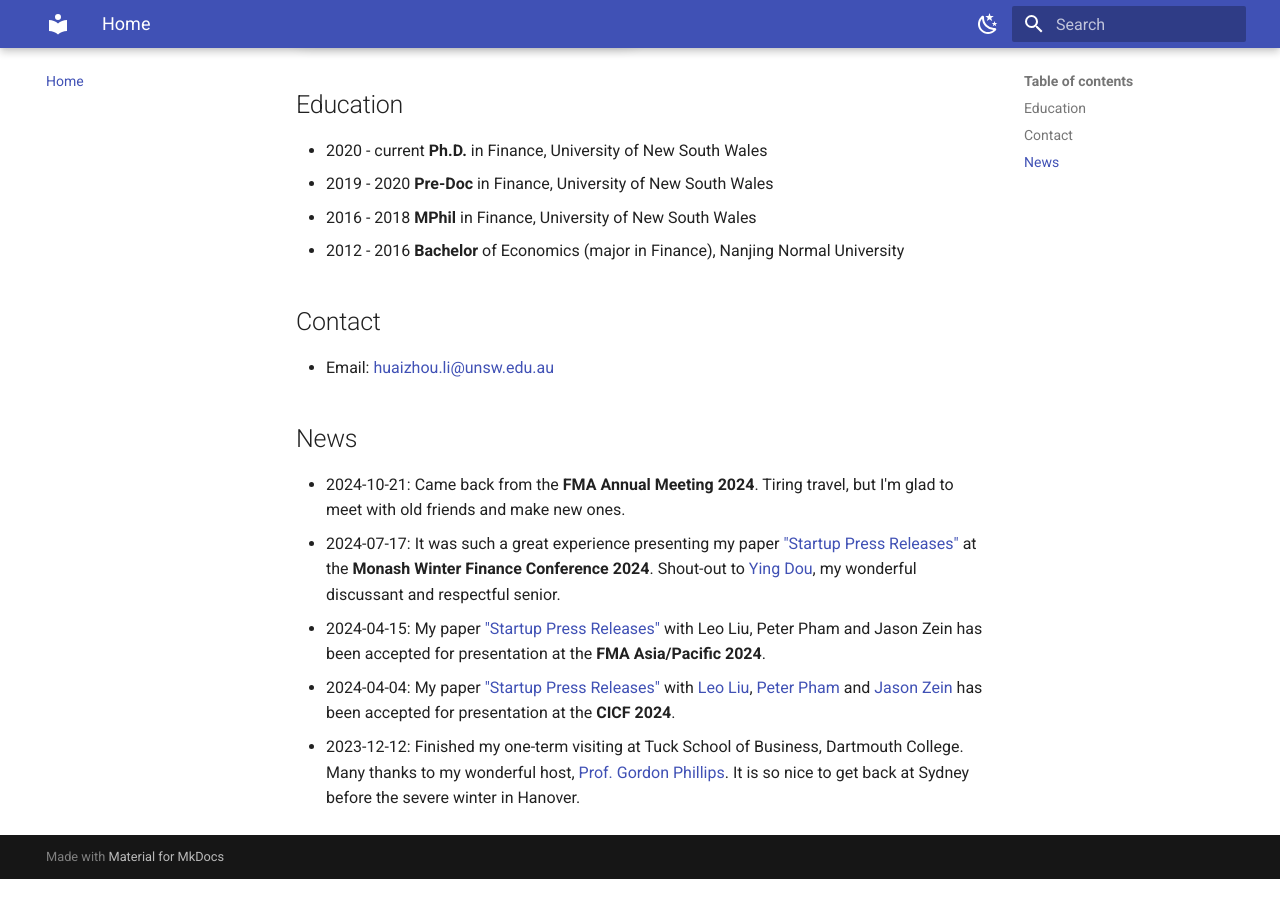
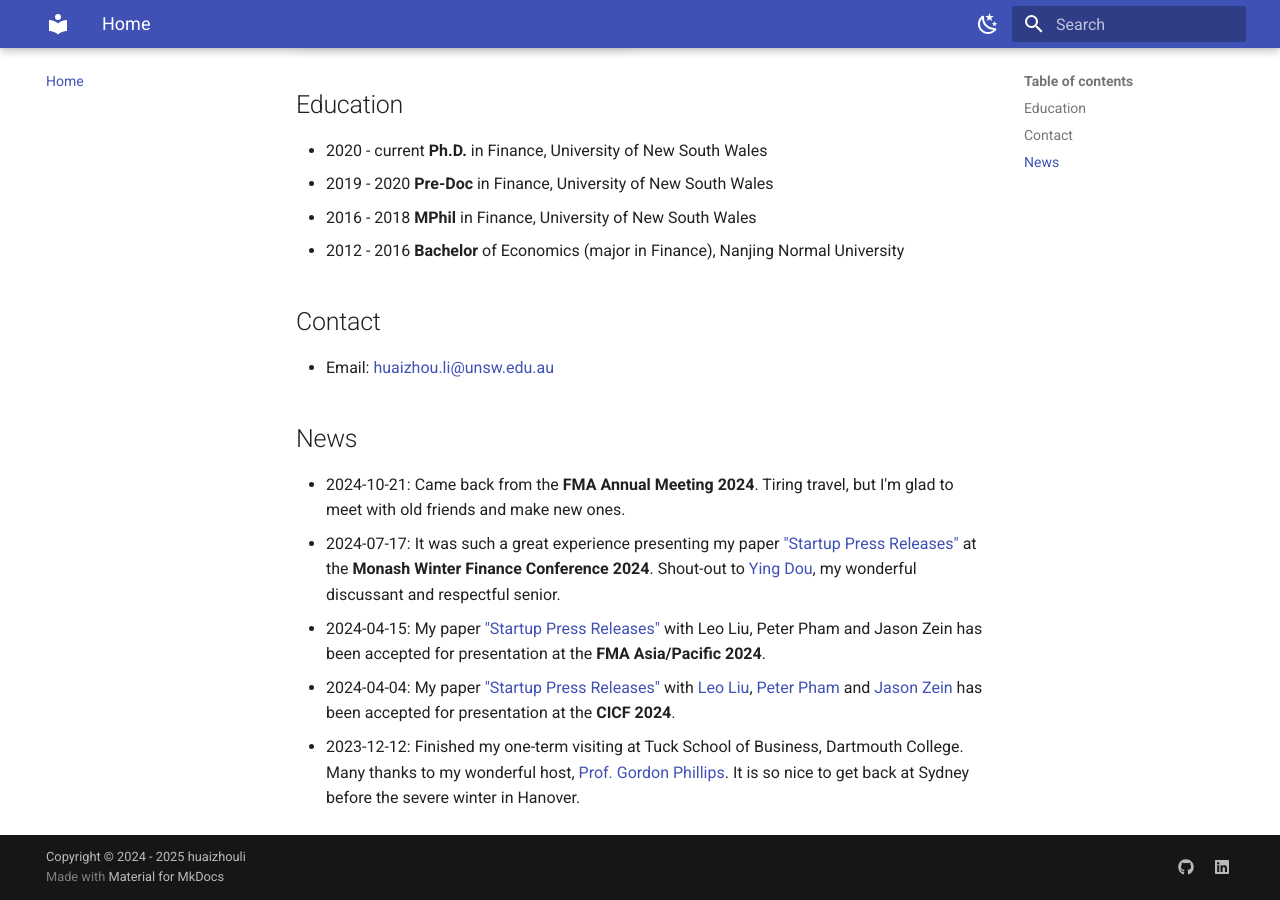
Before and after one commit to huaizhouli/huaizhouli.github.io, an MkDocs documentation site: the page built from docs/index.md, in a window 1280 px wide and 900 px high, scrolled down 722 px. Built offline with MkDocs 1.6.1 and Material for MkDocs 9.7.7, drawn with Linux system fonts in a browser that asks for light colours; before the commit the page ends 1601 px from its top, so only the background shows below that.

Commit message:
Update mkdocs.yml

```diff
--- a/mkdocs.yml
+++ b/mkdocs.yml
@@ -30,6 +30,14 @@ theme:
         icon: material/weather-sunny
         name: Switch to light mode
 
+extra:
+  social:
+    - icon: fontawesome/brands/github
+      link: https://github.com/huaizhouli
+    - icon: fontawesome/brands/linkedin
+      link: https://www.linkedin.com/in/huaizhou-will-li-a83990144/
+copyright: Copyright &copy; 2024 - 2025 huaizhouli
+
 markdown_extensions:
   - admonition
   - codehilite
```
